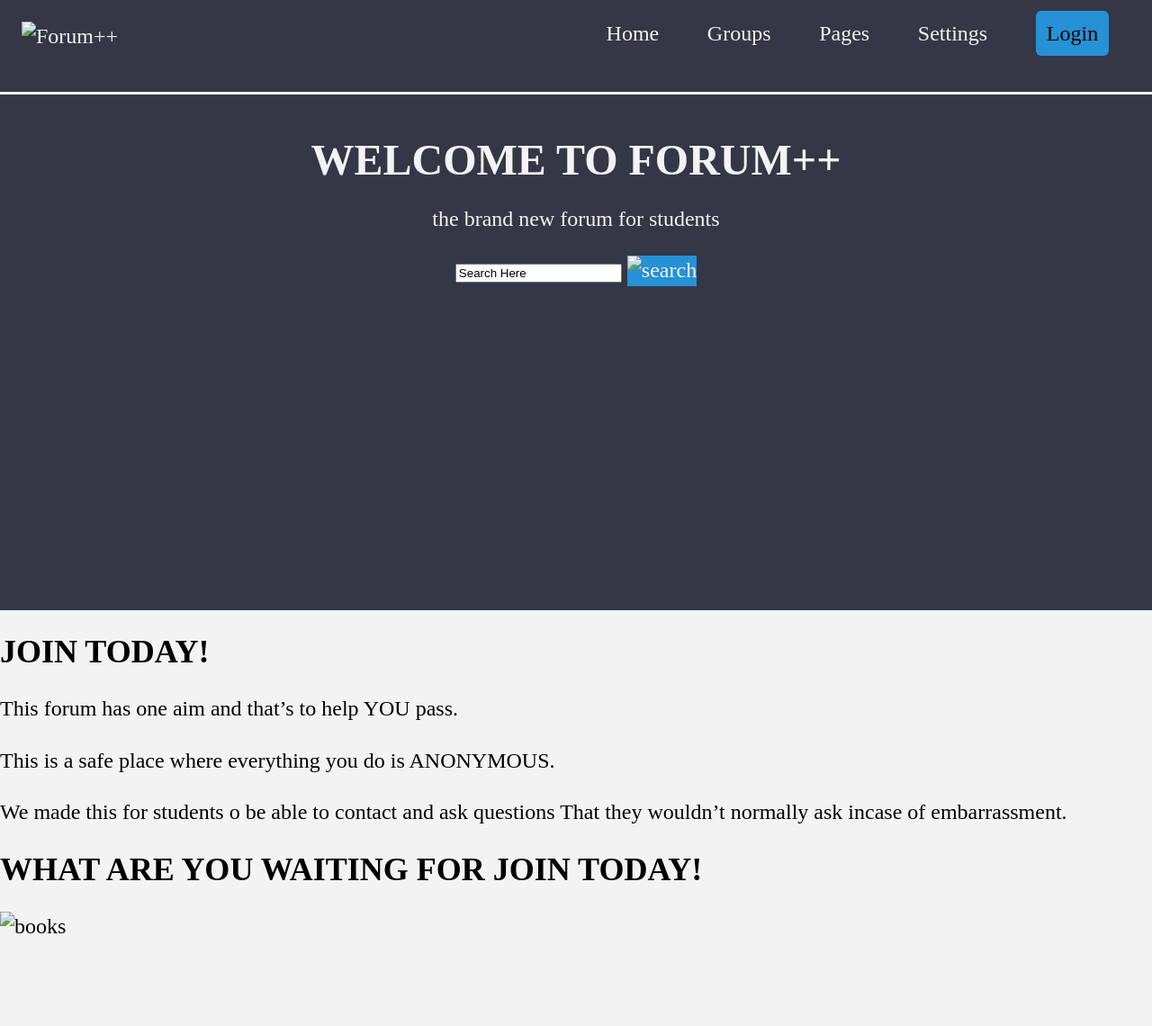
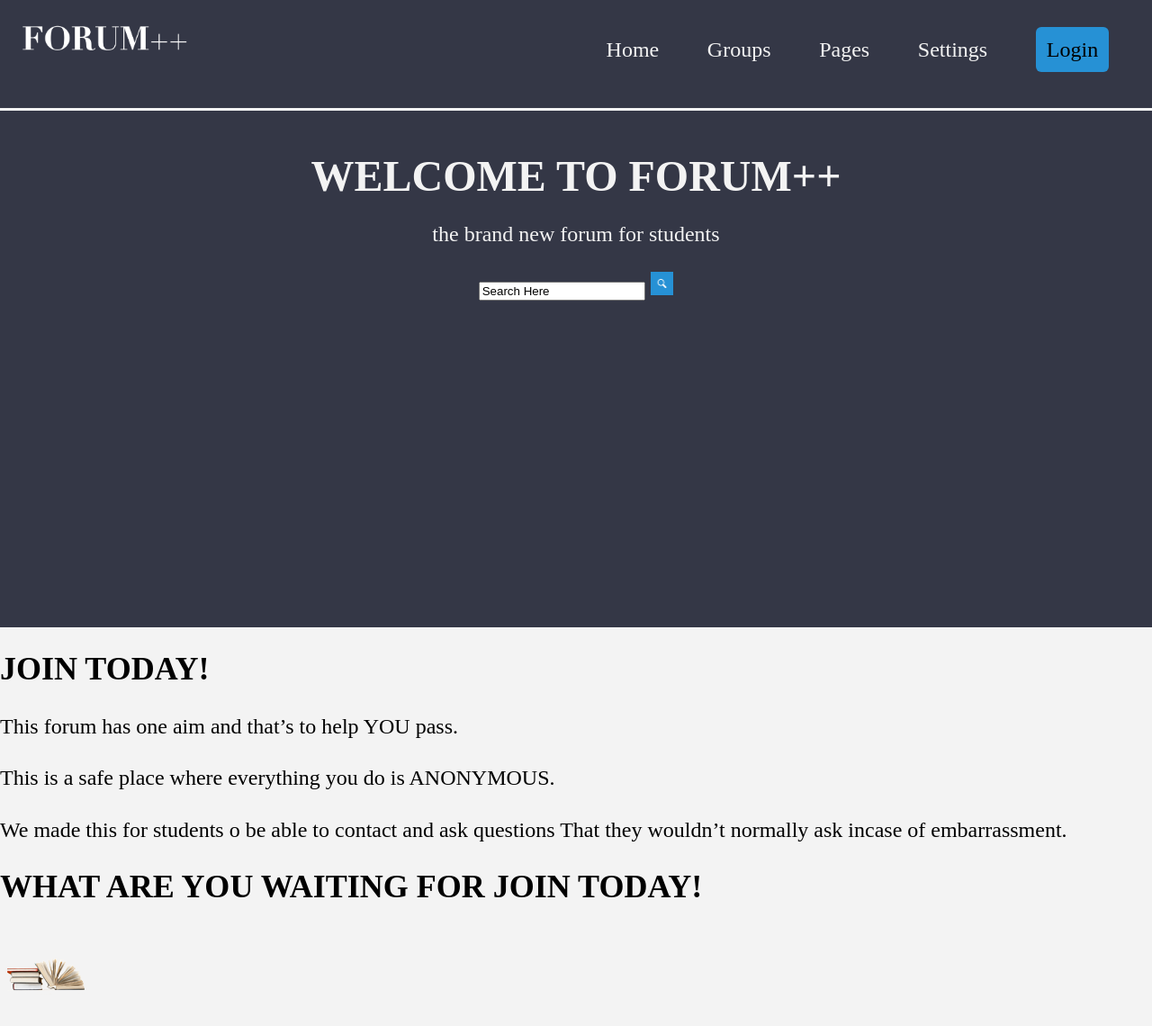
Before and after one commit to Sam2303/SoftEngTeam4C, a website: page src/pages/index.html in a window 1280 px wide. Shown: the whole page at 90% size. Before the commit the page ends 1047 px from the top, so only its background shows below. Drawn offline with Linux system fonts and the light colour scheme.

Commit message:
Update index.html

```diff
--- a/src/pages/index.html
+++ b/src/pages/index.html
@@ -9,7 +9,7 @@
 
     <body>
         <header>
-            <img src="../media/title.png" alt="Forum++">
+            <img src="../static/media/title.png" alt="Forum++">
             <ul id="navbar">
                 <li>Home</li>
                 <li>Groups</li>
@@ -22,7 +22,7 @@
             <h1 id="welcome">WELCOME TO FORUM++</h1>
             <p>the brand new forum for students</p>
             <input type="text" name="searchBar" value="Search Here">
-            <img src="../media/search.png" alt="search">
+            <img src="../static/media/search.png" alt="search">
         </div>
 
         <div id="joinMsg">
@@ -35,12 +35,12 @@
 
         <div id="joinMsg2">
             <h2>WHAT ARE YOU WAITING FOR JOIN TODAY!</h2>
-            <img src="../media/book.png" alt="books">
+            <img src="../static/media/book.png" alt="books">
         </div>
 
 
 
-        <script type="module" src="/static/js/main.js"></script>
+        <script type="module" src="../static/js/main.js"></script>
     </body>
 
 </html>
```
